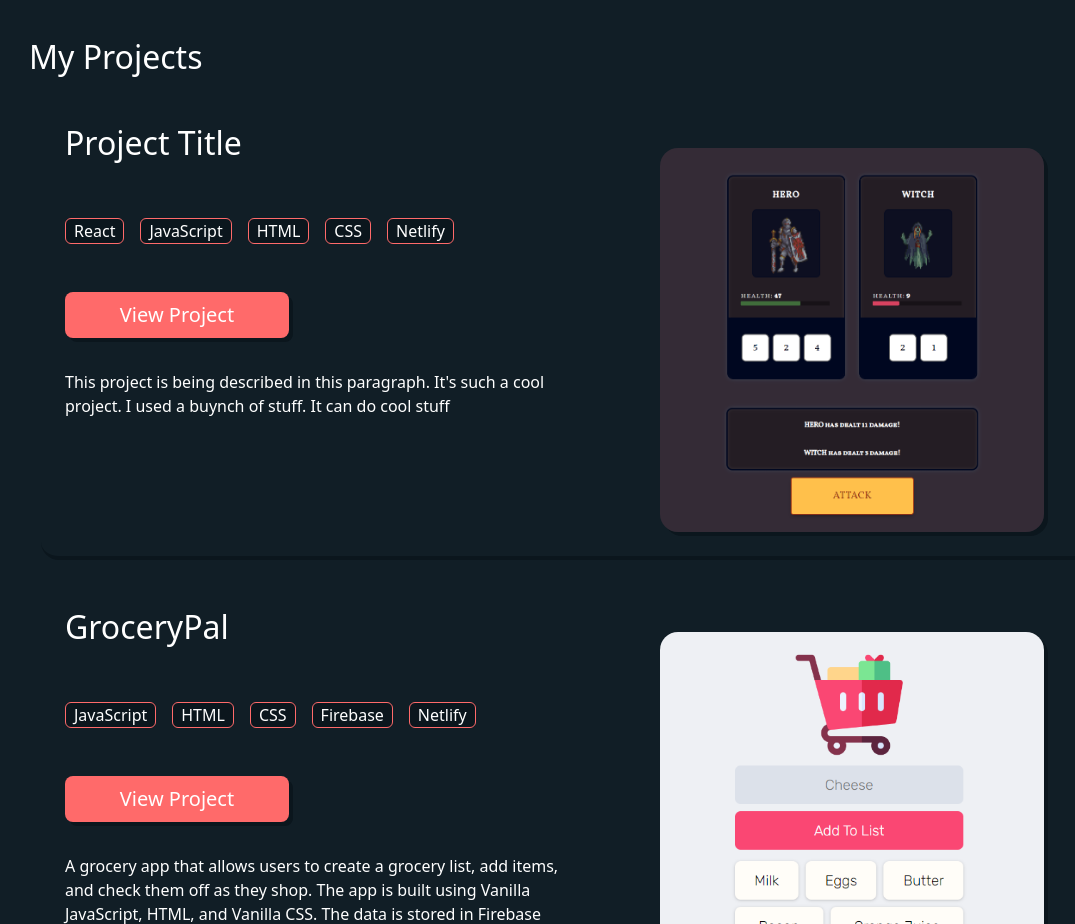
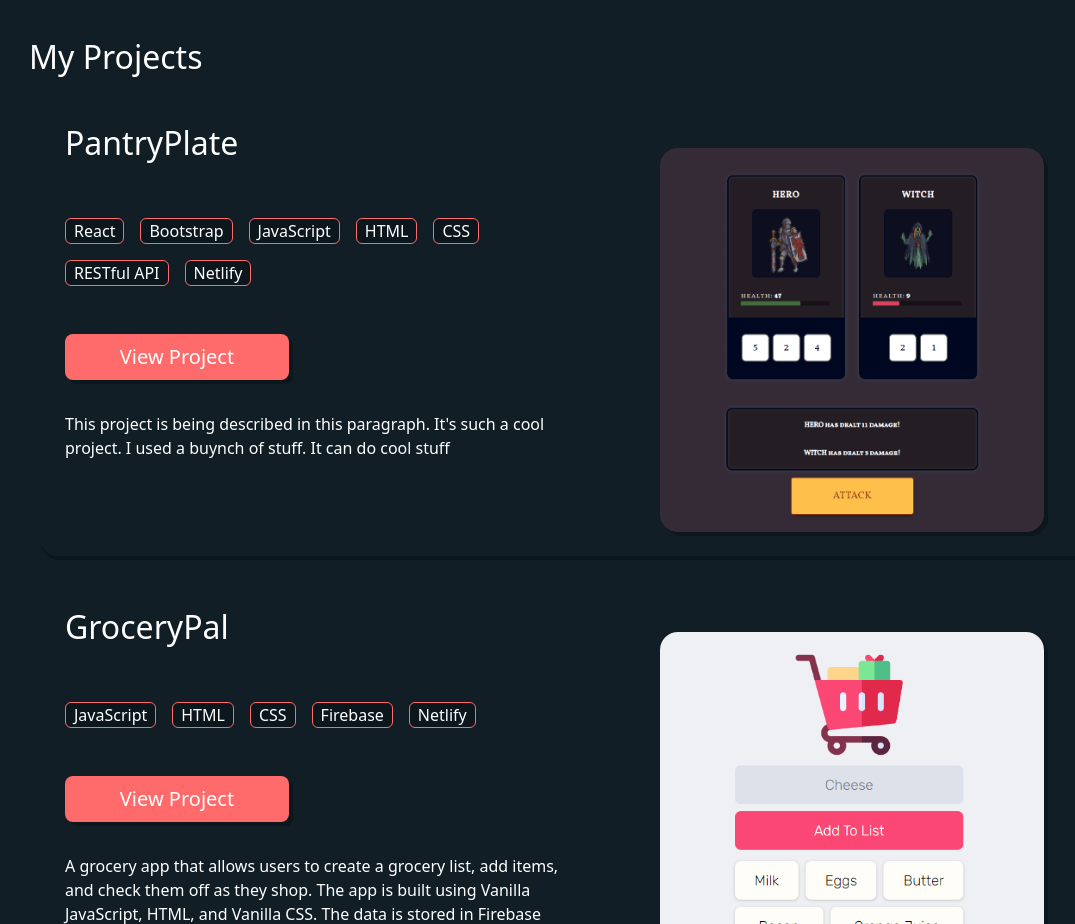
Before and after one commit to ryanayip/Portfolio, a React (Vite) app: page / in a window 1280 px wide. Shown: the part 1160-2084 px from the top of the page, without its empty margins (53-1128 px from the left). Built offline with nearby package versions, Linux system fonts and the light colour scheme.

Commit message:
Updated Read Me.

```diff
--- a/src/components/Project.jsx
+++ b/src/components/Project.jsx
@@ -11,12 +11,15 @@ const Project = () => {
     <Container className="main-cont">
       <Container className="text-white project-cont">
         <Container className="cont-left">
-          <h2 className="mb-4">Project Title</h2>
+          <h2 className="mb-4">PantryPlate</h2>
           <ul className="techItems">
             <li className="techUsed">React</li>
+            <li className="techUsed">Bootstrap</li>
             <li className="techUsed">JavaScript</li>
             <li className="techUsed">HTML</li>
             <li className="techUsed">CSS</li>
+
+            <li className="techUsed">RESTful API</li>
             <li className="techUsed">Netlify</li>
           </ul>
           <Button size="lg" className="view-btn">
```
Also changed, not shown: 1 other file (tests, documents, lock files or other folders).
